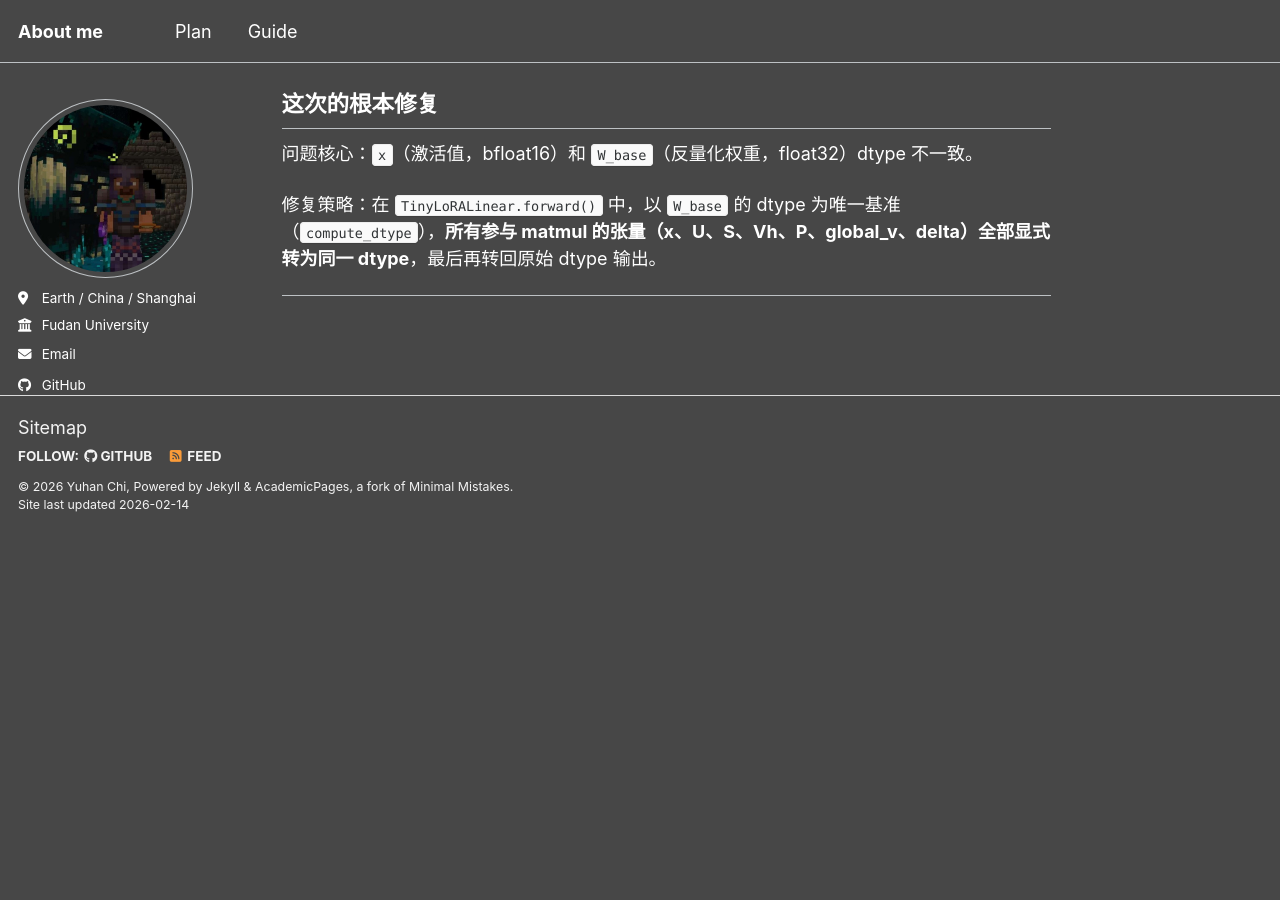
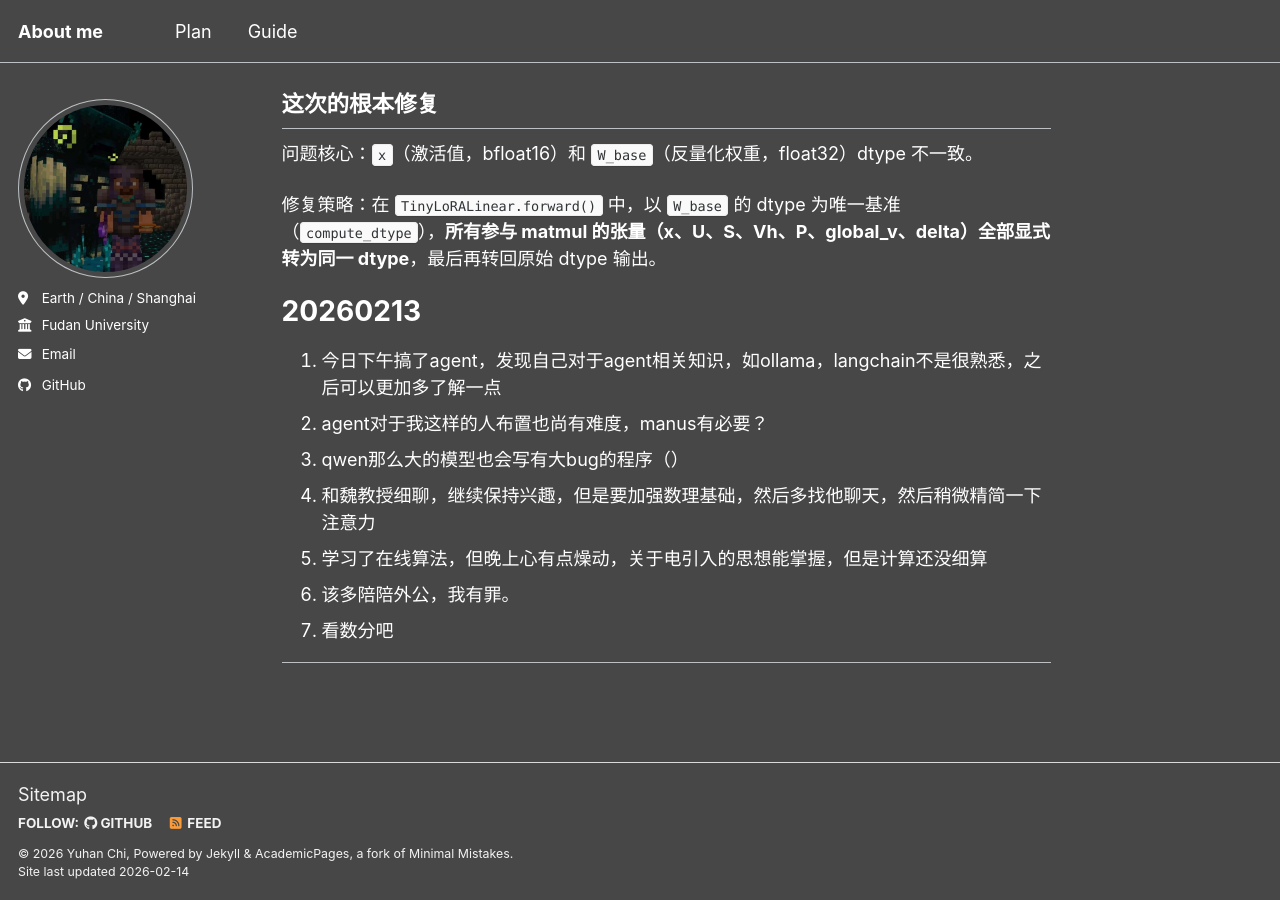
Before and after one commit to Chi-Shan0707/Chi-Shan0707.github.io, a Jekyll site: the page built from _pages/review.md, in a window 1280 px wide and 900 px high, scrolled down 9295 px. Built offline with Jekyll 4.4.1, drawn with Linux system fonts in a browser that asks for light colours; a script bundle is joined from its source files by our own code; library files that are not in the unit come from our copies; before the commit the page ends 9828 px from its top, so only the background shows below that.

Commit message:
review: 20260213

```diff
--- a/_pages/review.md
+++ b/_pages/review.md
@@ -280,4 +280,15 @@ redirect_from:
 
 修复策略：在 `TinyLoRALinear.forward()` 中，以 `W_base` 的 dtype 为唯一基准（`compute_dtype`），**所有参与 matmul 的张量（x、U、S、Vh、P、global_v、delta）全部显式转为同一 dtype**，最后再转回原始 dtype 输出。
 
+
+# 20260213
+
+1. 今日下午搞了agent，发现自己对于agent相关知识，如ollama，langchain不是很熟悉，之后可以更加多了解一点
+2. agent对于我这样的人布置也尚有难度，manus有必要？
+3. qwen那么大的模型也会写有大bug的程序（）
+4. 和魏教授细聊，继续保持兴趣，但是要加强数理基础，然后多找他聊天，然后稍微精简一下注意力
+5. 学习了在线算法，但晚上心有点燥动，关于电引入的思想能掌握，但是计算还没细算
+6. 该多陪陪外公，我有罪。
+7. 看数分吧
+
 ---
```
Also changed, not shown: _pages/about.md (+12 -13 lines), _pages/plan.md (+2 -0 lines), resume.md (deleted, +0 -9 lines).
